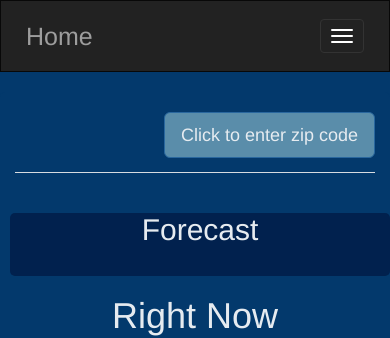
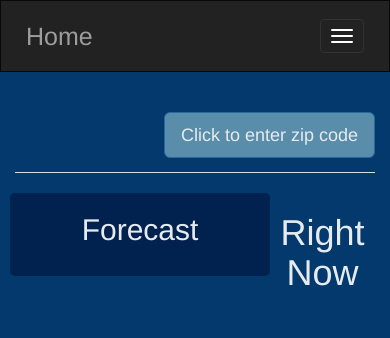
Before and after one commit to seajdavi/seajdavi.github.io, a plain HTML site: page weather.html in a window 390 px wide. Shown: the top 338 px of the page. Drawn offline with nearby package versions, Linux system fonts and the light colour scheme.

Commit message:
mobile test

```diff
--- a/weather.html
+++ b/weather.html
@@ -25,7 +25,7 @@
     <br>
     <hr>
   <div class="row content">
-    <div class="col-sm-3 sidenav">
+    <div class="col-sm-3 col-xs-8 sidenav">
       <h2 align="center">Forecast</h2>
       <ul id="forecast" class="nav nav-pills nav-stacked">
           <br>
```
Also changed, not shown: index.html (+1 -1 lines).
